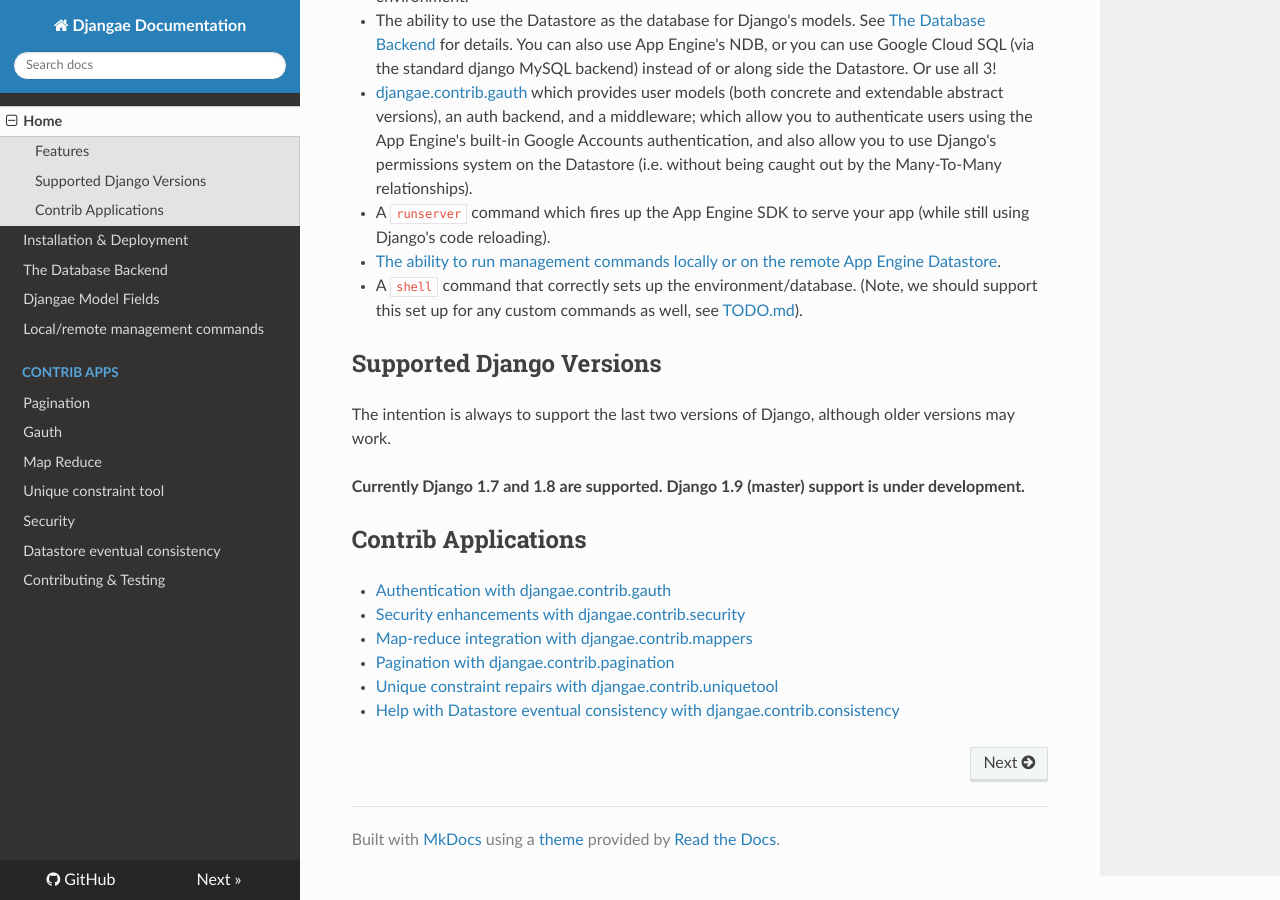
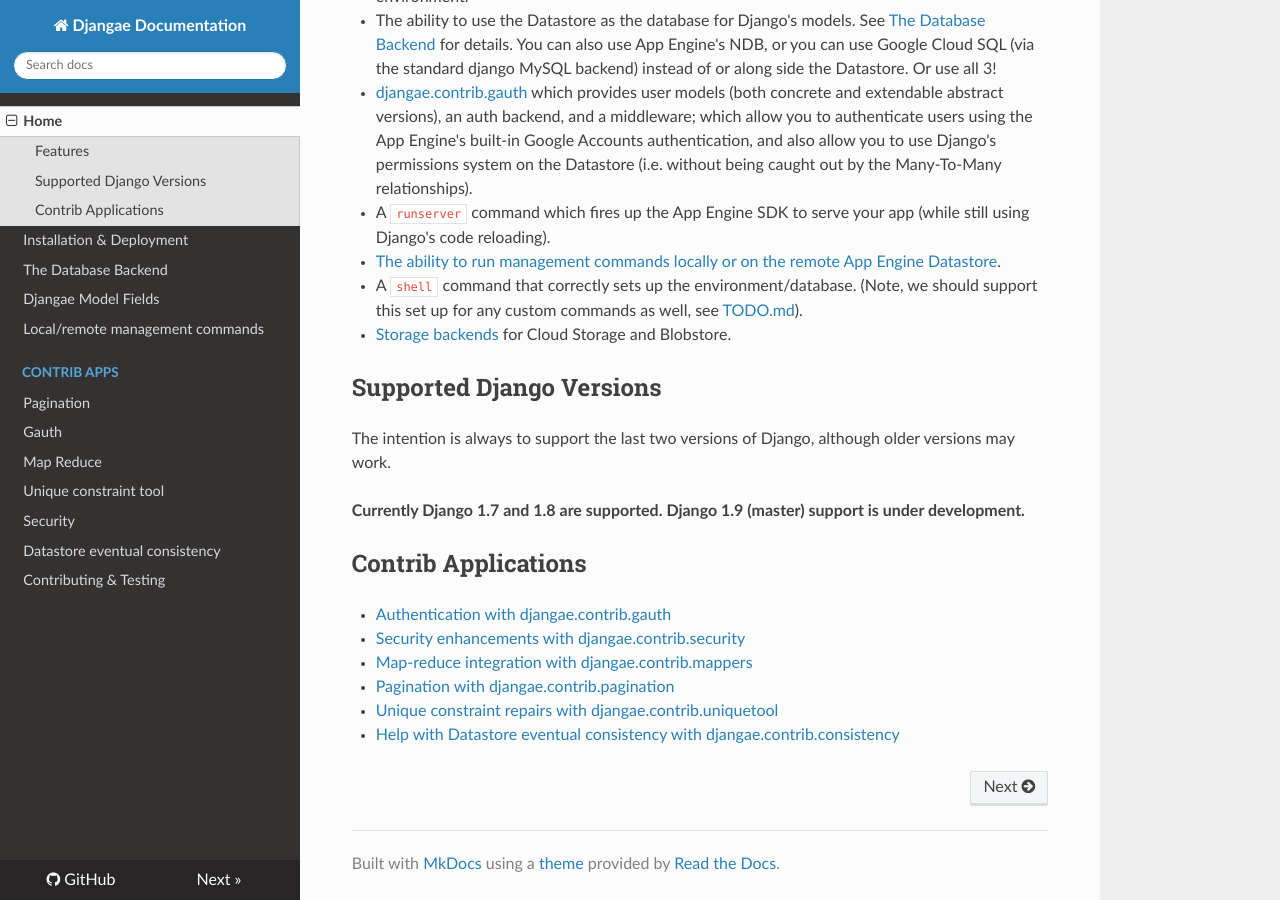
Before and after one commit to wittfabian/djangae, an MkDocs documentation site: the page built from docs/index.md, in a window 1280 px wide and 900 px high, scrolled down 663 px. Built offline with MkDocs 1.6.1, drawn with Linux system fonts in a browser that asks for light colours; nearby versions of some CDN libraries; old or Windows-style settings are respelled for this version of MkDocs.

Commit message:
Add storage to index

```diff
--- a/docs/index.md
+++ b/docs/index.md
@@ -24,6 +24,7 @@
 * A `runserver` command which fires up the App Engine SDK to serve your app (while still using Django's code reloading).
 * [The ability to run management commands locally or on the remote App Engine Datastore](sandbox.md).
 * A `shell` command that correctly sets up the environment/database. (Note, we should support this set up for any custom commands as well, see [TODO.md](https://github.com/potatolondon/djangae/blob/master/TODO.md)).
+* [Storage backends](storage.md) for Cloud Storage and Blobstore.
 
 ## Supported Django Versions
 
```
